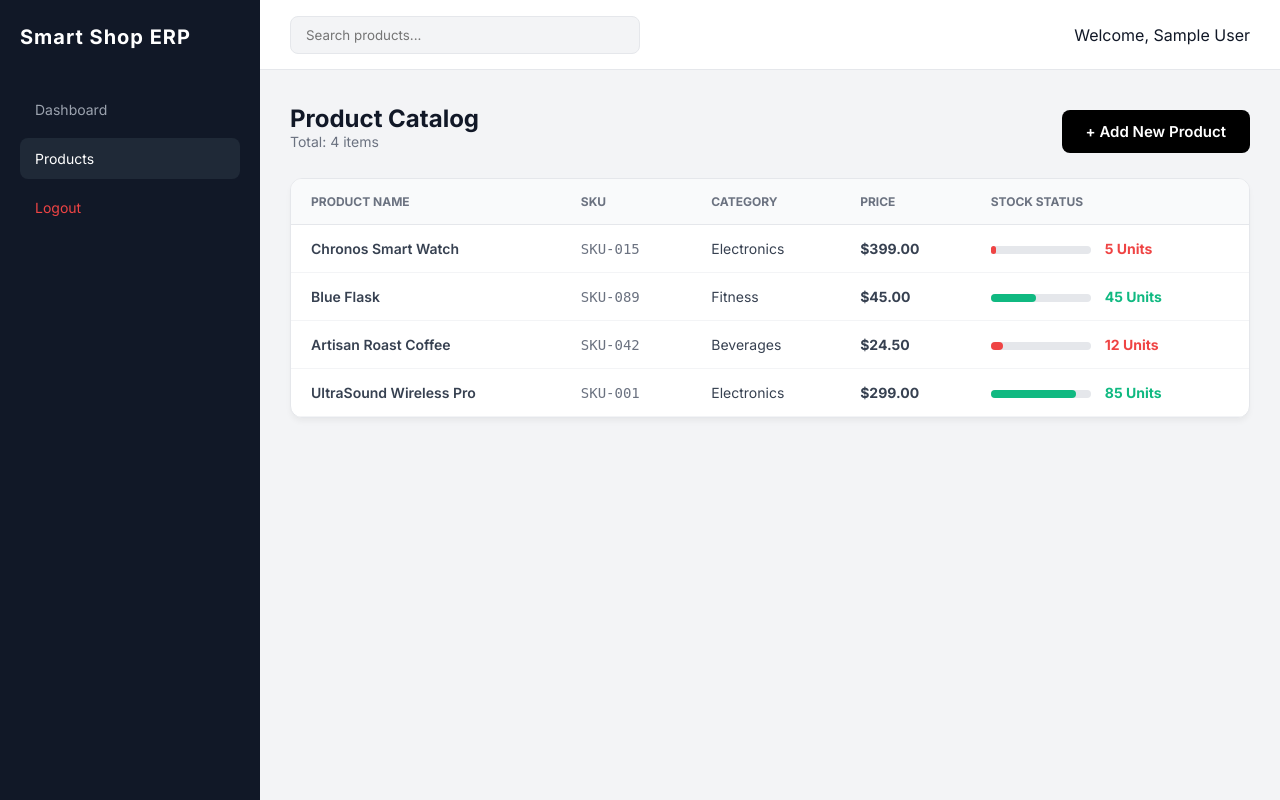
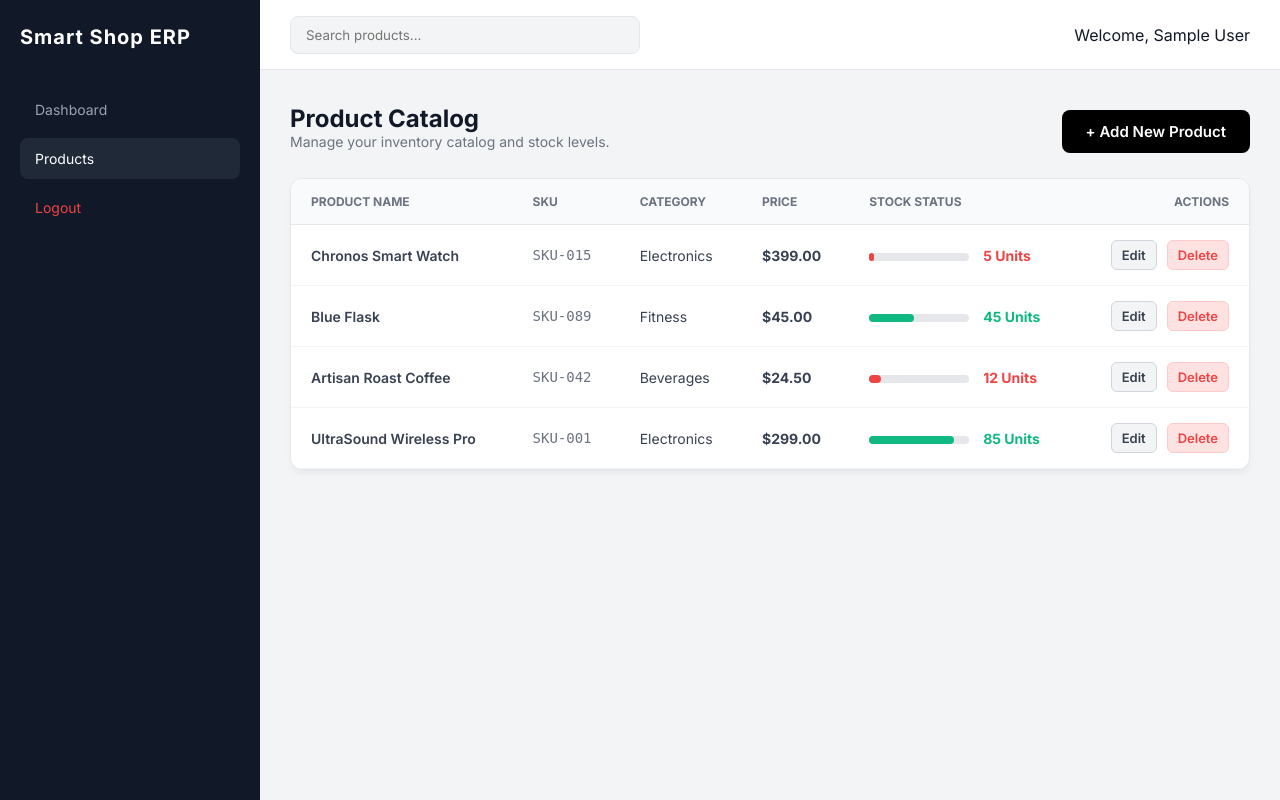
Before and after one commit to YashParmar88/Smart-Retail-System, a PHP site: page /products.php in a window 1280 px wide. Run offline with PHP 8.4, Linux system fonts and the light colour scheme; the visitor is signed in with stand-in values (Sample User, id 1); data comes from the database, SQL or seed files in the repository.

Commit message:
dashboard counts and verified inventory logic

```diff
--- a/assets/css/style.css
+++ b/assets/css/style.css
@@ -340,3 +340,41 @@ body {
     cursor: pointer;
     font-weight: 600;
 }
+
+
+/* --- 7. ACTION BUTTONS STYLES --- */
+.action-btns {
+    display: flex;
+    gap: 10px;
+}
+
+.btn-icon {
+    padding: 6px 10px;
+    border-radius: 6px;
+    text-decoration: none;
+    font-size: 13px;
+    font-weight: 600;
+    transition: 0.2s;
+}
+
+/* Edit button style */
+.btn-edit {
+    background-color: #f3f4f6;
+    color: #374151;
+    border: 1px solid #d1d5db;
+}
+
+.btn-edit:hover {
+    background-color: #e5e7eb;
+}
+
+/* Delete button style */
+.btn-delete {
+    background-color: #fee2e2;
+    color: #ef4444;
+    border: 1px solid #fecaca;
+}
+
+.btn-delete:hover {
+    background-color: #fecaca;
+}
--- a/dashboard.php
+++ b/dashboard.php
@@ -16,6 +16,10 @@ if (!isset($_SESSION['user_id'])) {
 $user_query = "SELECT id FROM users";
 $user_result = mysqli_query($conn, $user_query);
 $total_users = mysqli_num_rows($user_result);
+/* Fetch real count of products from database */
+$prod_query = "SELECT id FROM products";
+$prod_result = mysqli_query($conn, $prod_query);
+$total_products = mysqli_num_rows($prod_result);
 ?>
 <!DOCTYPE html>
 <html lang="en">
@@ -89,7 +93,7 @@ $total_users = mysqli_num_rows($user_result);
                     <!-- Card 3: Products (Static for now) -->
                     <div class="stat-card">
                         <span class="stat-label">Total Products</span>
-                        <span class="stat-value">1,284</span>
+                        <span class="stat-value"><?php echo $total_products; ?></span>
                         <span class="stat-meta">24 added this week</span>
                     </div>
 
--- a/products.php
+++ b/products.php
@@ -2,6 +2,7 @@
 session_start();
 include('includes/db_conn.php');
 
+/* security check: redirect if not logged in */
 if (!isset($_SESSION['user_id'])) {
     header("Location: index.php");
     exit();
@@ -27,7 +28,7 @@ if (isset($_POST['save_product'])) {
     }
 }
 
-/* fetch products for the table */
+/* fetch all products newest first */
 $sql = "SELECT * FROM products ORDER BY id DESC";
 $result = mysqli_query($conn, $sql);
 ?>
@@ -37,7 +38,8 @@ $result = mysqli_query($conn, $sql);
     <meta charset="UTF-8">
     <meta name="viewport" content="width=device-width, initial-scale=1.0">
     <title>Products - Smart Shop ERP</title>
-    <link rel="stylesheet" href="assets/css/style.css?v=1.2">
+    <!-- added versioning to force css refresh -->
+    <link rel="stylesheet" href="assets/css/style.css?v=1.3">
 </head>
 <body>
 
@@ -58,26 +60,33 @@ $result = mysqli_query($conn, $sql);
             </header>
 
             <main style="padding: 30px;">
-                <!-- success message toast -->
-                <?php if($message != ""): ?>
-                    <div style="background: #dcfce7; color: #166534; padding: 15px; border-radius: 8px; margin-bottom: 20px;">
+                <!-- success or delete message alert -->
+                <?php if($message != "" || isset($_GET['msg'])): ?>
+                    <div style="background: #dcfce7; color: #166534; padding: 15px; border-radius: 8px; margin-bottom: 20px; font-weight: 600;">
                         <?php echo $message; ?>
+                        <?php if(isset($_GET['msg'])) echo $_GET['msg']; ?>
                     </div>
                 <?php endif; ?>
 
                 <div style="display: flex; justify-content: space-between; align-items: center; margin-bottom: 25px;">
                     <div>
                         <h2 style="font-size: 24px;">Product Catalog</h2>
-                        <p style="color: #6b7280; font-size: 14px;">Total: <?php echo mysqli_num_rows($result); ?> items</p>
+                        <p style="color: #6b7280; font-size: 14px;">Manage your inventory catalog and stock levels.</p>
                     </div>
-                    <!-- Trigger Button -->
                     <button onclick="openModal()" class="login-btn" style="width: auto; padding: 12px 24px;">+ Add New Product</button>
                 </div>
 
                 <div class="table-card">
                     <table class="product-table">
                         <thead>
-                            <tr><th>Product Name</th><th>SKU</th><th>Category</th><th>Price</th><th>Stock Status</th></tr>
+                            <tr>
+                                <th>Product Name</th>
+                                <th>SKU</th>
+                                <th>Category</th>
+                                <th>Price</th>
+                                <th>Stock Status</th>
+                                <th style="text-align: right;">Actions</th>
+                            </tr>
                         </thead>
                         <tbody>
                             <?php while($row = mysqli_fetch_assoc($result)):
@@ -93,6 +102,17 @@ $result = mysqli_query($conn, $sql);
                                         <div class="stock-bar-fill <?php echo $is_low ? 'bg-red':'bg-green'; ?>" style="width: <?php echo min($row['stock_level'], 100); ?>%;"></div>
                                     </div>
                                     <span class="<?php echo $is_low ? 'text-red':'text-green'; ?>"><?php echo $row['stock_level']; ?> Units</span>
+                                </td>
+                                <!-- Added Action Buttons -->
+                                <td style="text-align: right;">
+                                    <div class="action-btns" style="justify-content: flex-end;">
+                                        <a href="#" class="btn-icon btn-edit">Edit</a>
+                                        <a href="delete_product.php?id=<?php echo $row['id']; ?>"
+                                           class="btn-icon btn-delete"
+                                           onclick="return confirm('Are you sure you want to delete this product?')">
+                                           Delete
+                                        </a>
+                                    </div>
                                 </td>
                             </tr>
                             <?php endwhile; ?>
@@ -152,7 +172,6 @@ $result = mysqli_query($conn, $sql);
         </div>
     </div>
 
-    <!-- Simple JS to handle popup open/close -->
     <script>
         function openModal() { document.getElementById('productModal').style.display = 'flex'; }
         function closeModal() { document.getElementById('productModal').style.display = 'none'; }
```
Also changed, not shown: delete_product.php (added, +30 -0 lines).
